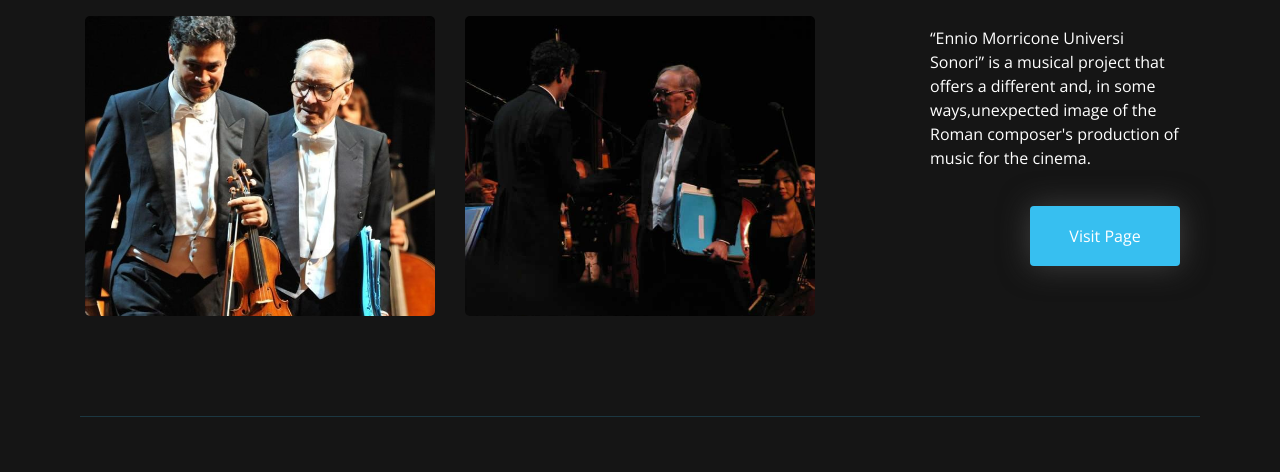
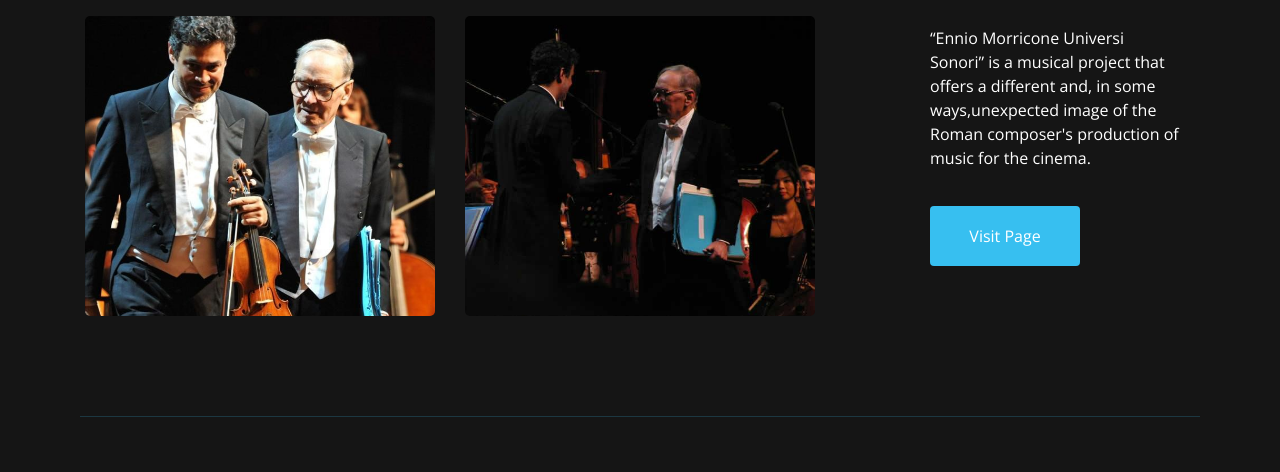
Before and after one commit to bridgecrew-perf6/fm_deploymentheroku, a PHP site: page / in a window 1280 px wide. Shown: the part 1722-2194 px from the top of the page. Run offline with PHP 8.4, Linux system fonts and the light colour scheme.

Commit message:
change of css

```diff
--- a/css/style.css
+++ b/css/style.css
@@ -196,14 +196,14 @@ section {
 
 #ennio-btn {
   margin-top: 20px;
-  float: right;
+  float:center;
   border: none;
   color: white;
   background-color: #37bff0;
   width: 150px;
   height: 60px;
   border-radius: 4px;
-  box-shadow: 0px 0px 30px rgb(63, 63, 63);
+  /*box-shadow: 0px 0px 30px rgb(63, 63, 63);*/
 }
 
 /*--------------------------------------------------------------
```
